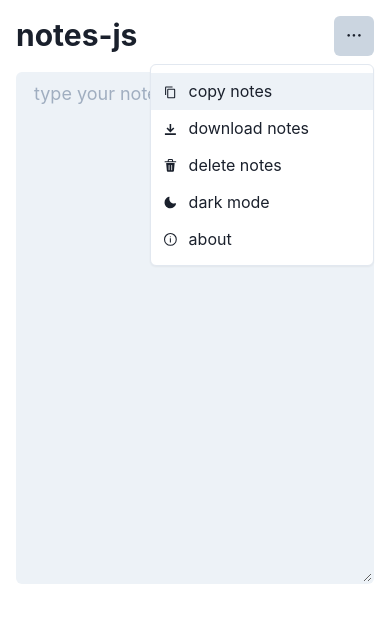
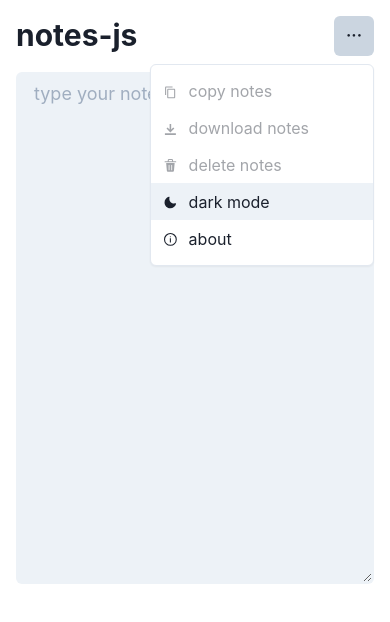
Before and after one commit to alexscott812/local-storage-notes, a React (Create React App) app: page / in a window 390 px wide. Both pictures are taken after a click on the button "···". Shown: the top 622 px of the page. Built offline with nearby package versions, Linux system fonts and the light colour scheme; the HTML template or start-up script is replaced by a standard one.

Commit message:
disabled certain menu item clicks for responsive menu

```diff
--- a/src/components/Header.tsx
+++ b/src/components/Header.tsx
@@ -52,18 +52,21 @@ const Header = ({
           />
           <MenuList>
             <MenuItem
+              isDisabled={ !hasNotes }
               icon={ <CopyIcon /> }
               onClick={ handleCopyButtonClick }
             >
               { 'copy notes' }
             </MenuItem>
             <MenuItem
+              isDisabled={ !hasNotes }
               icon={ <DownloadIcon /> }
               onClick={ handleDownloadButtonClick }
             >
               { 'download notes' }
             </MenuItem>
             <MenuItem
+              isDisabled={ !hasNotes }
               icon={ <DeleteIcon /> }
               onClick={ handleDeleteButtonClick }
             >
```
